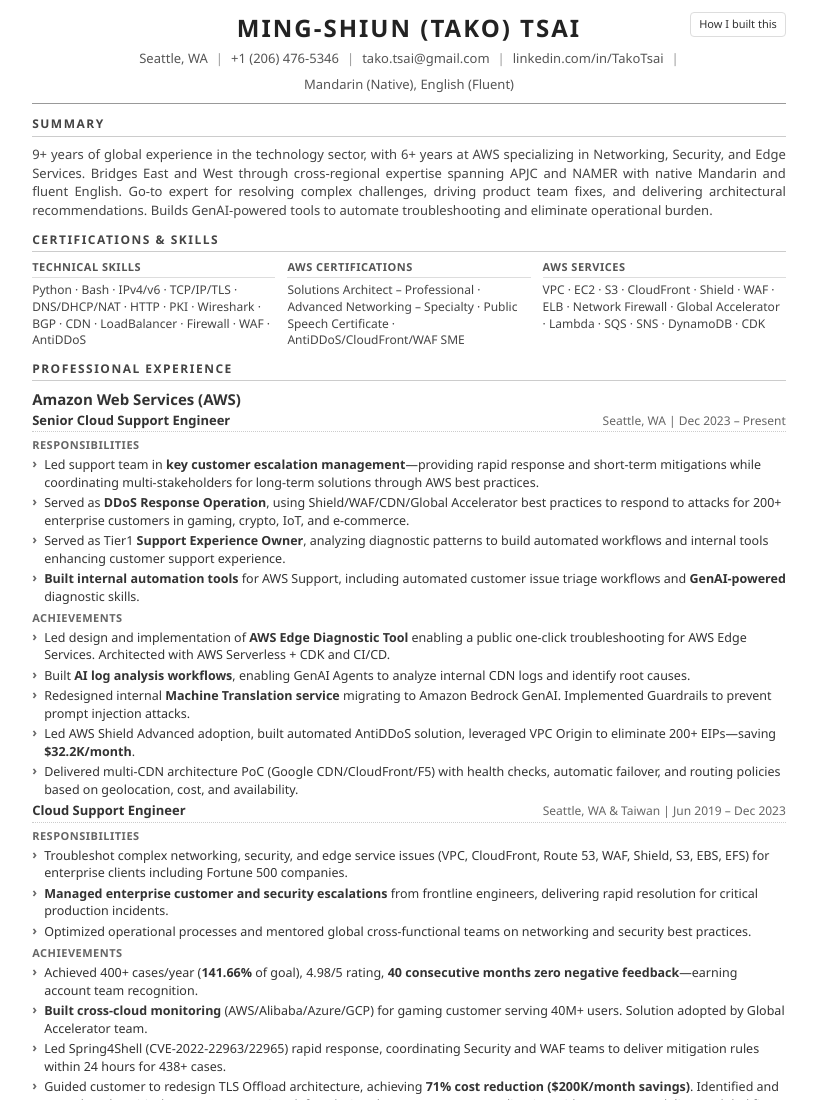
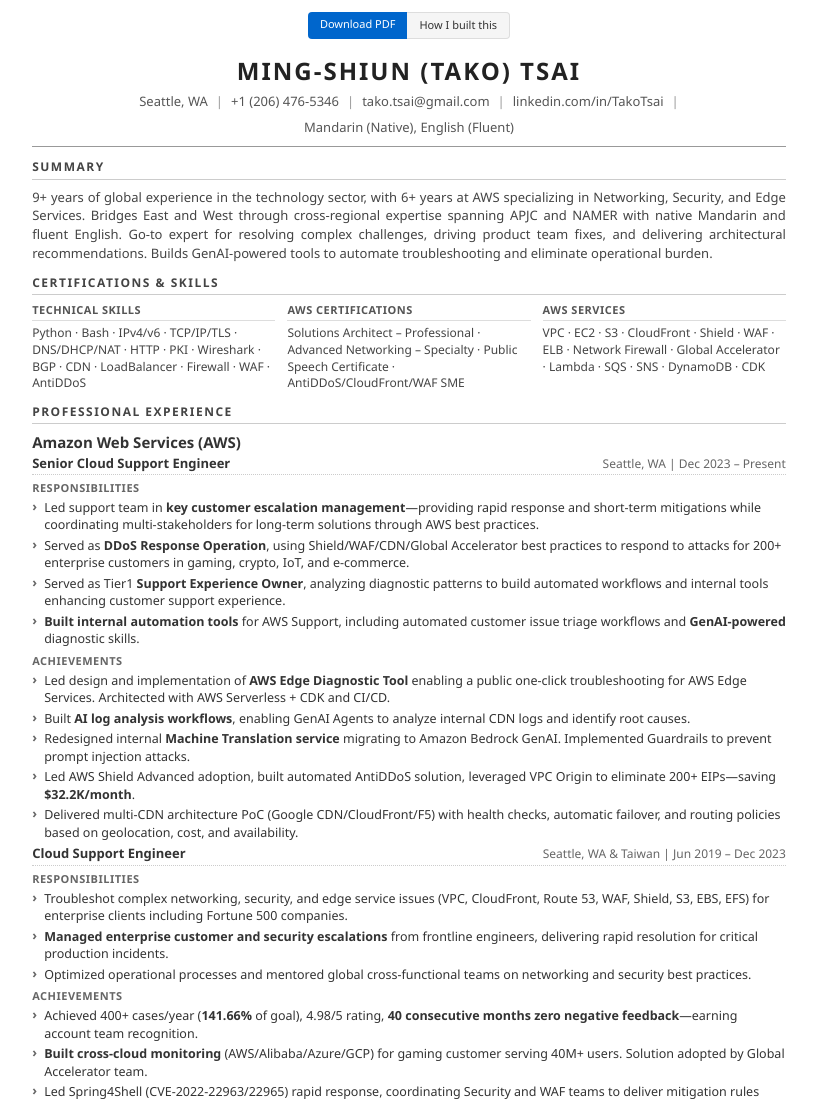
Before and after one commit to nfs1a/tako-resume, a plain HTML site: page website/index.html in a window 1280 px wide. Shown: the top 1100 px of the page, without its empty margins (231-1048 px from the left). Drawn offline with Linux system fonts and the light colour scheme.

Commit message:
Add download PDF button and button group

```diff
--- a/website/index.html
+++ b/website/index.html
@@ -33,33 +33,37 @@
             margin-bottom: 12px;
             position: relative;
         }
-        .how-i-built {
-            position: absolute;
-            top: 0;
-            right: 0;
+        .btn-group {
+            display: flex;
+            justify-content: center;
+            margin-bottom: 16px;
+        }
+        .btn-group a {
             font-size: 11px;
-            color: #666;
-            text-decoration: none;
-            padding: 4px 8px;
-            border: 1px solid #ddd;
-            border-radius: 4px;
+            text-decoration: none !important;
+            padding: 5px 12px;
             transition: all 0.2s;
         }
-        .how-i-built:hover {
+        .btn-group .download-btn {
+            background: #0066cc;
+            color: #fff !important;
+            border-radius: 4px 0 0 4px;
+        }
+        .btn-group .download-btn:hover {
+            background: #0052a3;
+        }
+        .btn-group .how-i-built {
+            background: #f5f5f5;
             color: #333 !important;
-            border-color: #999;
-            background: #f5f5f5;
+            border: 1px solid #ddd;
+            border-left: none;
+            border-radius: 0 4px 4px 0;
         }
-        @media screen and (max-width: 600px) {
-            .how-i-built {
-                position: static;
-                display: block;
-                margin: 0 auto 12px auto;
-                width: fit-content;
-            }
+        .btn-group .how-i-built:hover {
+            background: #e8e8e8;
         }
         @media print {
-            .how-i-built {
+            .btn-group {
                 display: none;
             }
         }
@@ -265,7 +269,10 @@
 </head>
 <body>
     <div class="header">
-        <a href="how-i-built.html" class="how-i-built">How I built this</a>
+        <div class="btn-group">
+            <a href="Ming-Shiun (Tako) Tsai - Resume.pdf" class="download-btn" download>Download PDF</a>
+            <a href="how-i-built.html" class="how-i-built">How I built this</a>
+        </div>
         <h1>MING-SHIUN (TAKO) TSAI</h1>
         <div class="contact">
             <span>Seattle, WA</span>
```
Also changed, not shown: 1 other file.
